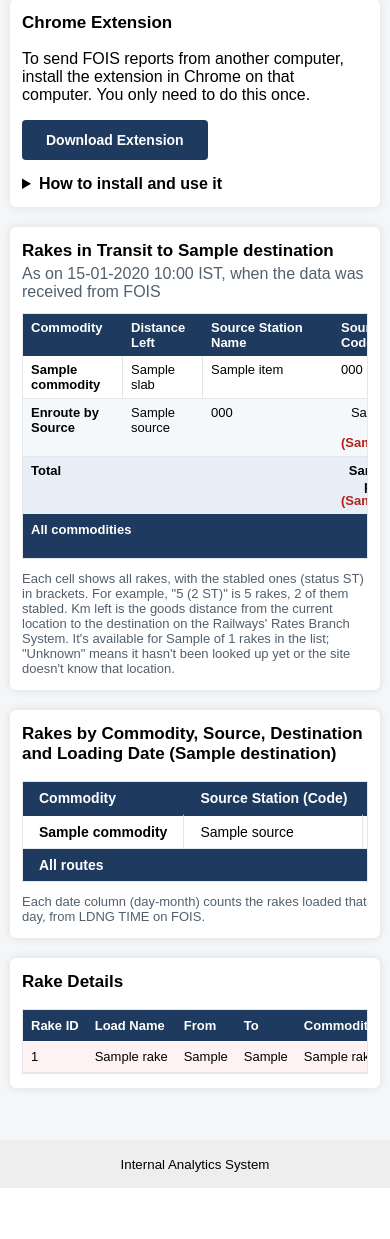
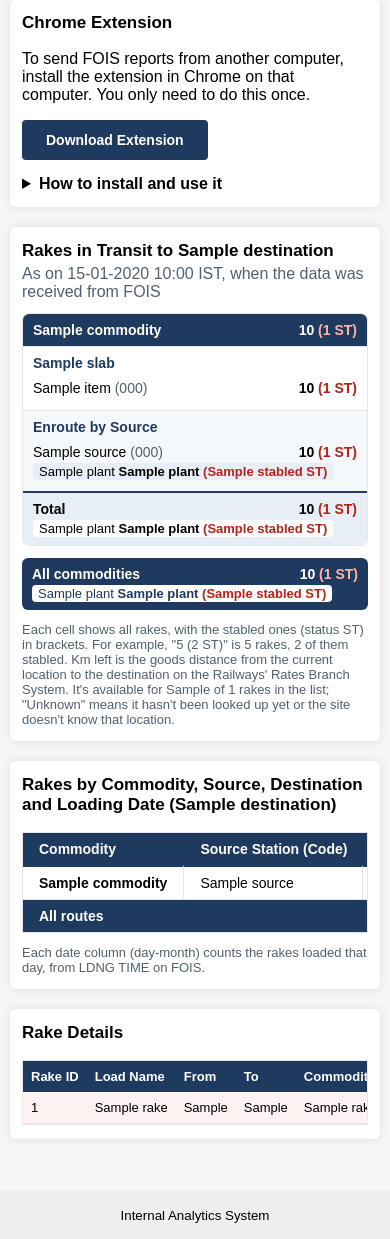
Before and after one commit to sanjay493/rakes_received, a Flask app: template templates/inbound.html in a window 390 px wide. Shown: the part 439-1678 px from the top of the page. Before the commit the page ends 1627 px from the top, so only its background shows below. Run offline with Flask 3, Linux system fonts and the light colour scheme; the template is opened without the code that fills it: most values are stand-ins (such as "Sample title", 1, 10 or a date in 2020).

Commit message:
Show Rakes in Transit as a phone-width list on small screens

```diff
--- a/templates/inbound.html
+++ b/templates/inbound.html
@@ -7,6 +7,25 @@
 {% macro count_cells(line) %}
 {% for plant in plants %}{{ count_cell(line.plants[plant], line.stabled[plant]) }}{% endfor %}
 {{ count_cell(line.total, line.total_stabled) }}
+{% endmacro %}
+
+{% macro plant_chips(line) %}
+<div class="tm-chips">
+    {% for plant in plants if line.plants[plant] %}
+    <span class="tm-chip">{{ plant }} <b>{{ line.plants[plant] }}</b>{% if line.stabled[plant] %} <span class="tm-st">({{ line.stabled[plant] }} ST)</span>{% endif %}</span>
+    {% endfor %}
+</div>
+{% endmacro %}
+
+{% macro line_total(line) %}
+<span class="tm-total">{{ line.total }}{% if line.total_stabled %} <span class="tm-st">({{ line.total_stabled }} ST)</span>{% endif %}</span>
+{% endmacro %}
+
+{% macro source_line(source) %}
+<div class="tm-source">
+    <div class="tm-source-head"><span>{{ source.name }}{% if source.name != source.code %} <span class="tm-code">({{ source.code }})</span>{% endif %}</span>{{ line_total(source) }}</div>
+    {{ plant_chips(source) }}
+</div>
 {% endmacro %}
 
 {% block content %}
@@ -22,6 +41,35 @@
     .transit-table { width: 100%; min-width: 1000px; table-layout: fixed; font-size: 13px; }
     .transit-table th, .transit-table td { white-space: normal; overflow-wrap: break-word; vertical-align: top; }
     .transit-table thead th { overflow-wrap: normal; }
+
+    /* Rakes in Transit on phones: a list instead of the 15-column table. */
+    .transit-mobile { display: none; }
+    @media (max-width: 700px) {
+        .transit-desktop { display: none; }
+        .transit-mobile { display: block; font-size: 14px; }
+    }
+    .tm-commodity { border: 1px solid #e4e7eb; border-radius: 6px; margin-bottom: 12px; }
+    /* The commodity name stays in view while scrolling through its rows. */
+    .tm-commodity-head { position: sticky; top: 0; z-index: 1; margin: 0; padding: 8px 10px; background: #1f3a5f; color: white;
+                         border-radius: 6px 6px 0 0; display: flex; justify-content: space-between; gap: 8px; }
+    .tm-commodity-head .tm-st { color: #ffb4ab; }
+    .tm-group { padding: 6px 10px; border-top: 1px solid #e4e7eb; }
+    .tm-group-head { font-weight: bold; color: #1f3a5f; margin: 2px 0 4px; }
+    .tm-by-source { background: #f5f8fb; }
+    .tm-source { padding: 5px 0; border-top: 1px dashed #e4e7eb; }
+    .tm-group-head + .tm-source { border-top: 0; }
+    .tm-source-head { display: flex; justify-content: space-between; gap: 8px; align-items: baseline; }
+    .tm-code { color: #52606d; }
+    .tm-total { font-weight: bold; white-space: nowrap; }
+    .tm-st { color: #b42318; font-weight: bold; white-space: nowrap; }
+    .tm-chips { display: flex; flex-wrap: wrap; gap: 4px 6px; margin-top: 3px; }
+    .tm-chip { background: #e8eef5; border-radius: 4px; padding: 1px 6px; font-size: 13px; white-space: nowrap; }
+    .tm-commodity-total { padding: 8px 10px; background: #e8eef5; border-top: 2px solid #1f3a5f; font-weight: bold; border-radius: 0 0 6px 6px; }
+    .tm-commodity-total .tm-chip, .tm-grand-total .tm-chip { background: white; font-weight: normal; }
+    .tm-grand-total { padding: 8px 10px; background: #1f3a5f; color: white; border-radius: 6px; font-weight: bold; }
+    .tm-grand-total .tm-st { color: #ffb4ab; }
+    .tm-grand-total .tm-chip { color: #1f3a5f; }
+    .tm-grand-total .tm-chip .tm-st { color: #b42318; }
 </style>
 
 <div class="card">
@@ -70,10 +118,11 @@
 </div>
 
 {% if rakes %}
-<div class="card" style="overflow-x: auto;">
+<div class="card">
     <h3 style="margin-top: 0; margin-bottom: 4px;">Rakes in Transit{% if destination %} to {{ destination }}{% endif %}</h3>
     <p style="margin: 0 0 12px; color: #52606d;">As on {{ imported_at.strftime('%d-%m-%Y %H:%M') }} IST, when the data was received from FOIS</p>
     {% if report.rows %}
+    <div class="transit-desktop">
     {# Scrolls inside its own box, so the heading row stays in view while scrolling down. #}
     <div class="sticky-table" style="max-height: 75vh; overflow: auto; border: 1px solid #e4e7eb;">
     <table class="transit-table" style="border-collapse: separate; border-spacing: 0;">
@@ -137,6 +186,34 @@
             </tr>
         </tfoot>
     </table>
+    </div>
+    </div>
+
+    {# Phones: the same counts as a list, since 15 columns can't fit. Only plants with rakes are shown. #}
+    <div class="transit-mobile">
+        {% for row in report.rows %}
+        <section class="tm-commodity">
+            <h4 class="tm-commodity-head"><span>{{ row.commodity }}</span>{{ line_total(row.totals) }}</h4>
+            {% for slab in row.slabs %}
+            <div class="tm-group">
+                <div class="tm-group-head">{{ slab.label }}</div>
+                {% for source in slab.sources %}{{ source_line(source) }}{% endfor %}
+            </div>
+            {% endfor %}
+            <div class="tm-group tm-by-source">
+                <div class="tm-group-head">Enroute by Source</div>
+                {% for source in row.by_source %}{{ source_line(source) }}{% endfor %}
+            </div>
+            <div class="tm-commodity-total">
+                <div class="tm-source-head"><span>Total</span>{{ line_total(row.totals) }}</div>
+                {{ plant_chips(row.totals) }}
+            </div>
+        </section>
+        {% endfor %}
+        <div class="tm-grand-total">
+            <div class="tm-source-head"><span>All commodities</span>{{ line_total(report.totals) }}</div>
+            {{ plant_chips(report.totals) }}
+        </div>
     </div>
     {% else %}
     <p>No rakes in this list are going to the plants or pellet agents.</p>
```
